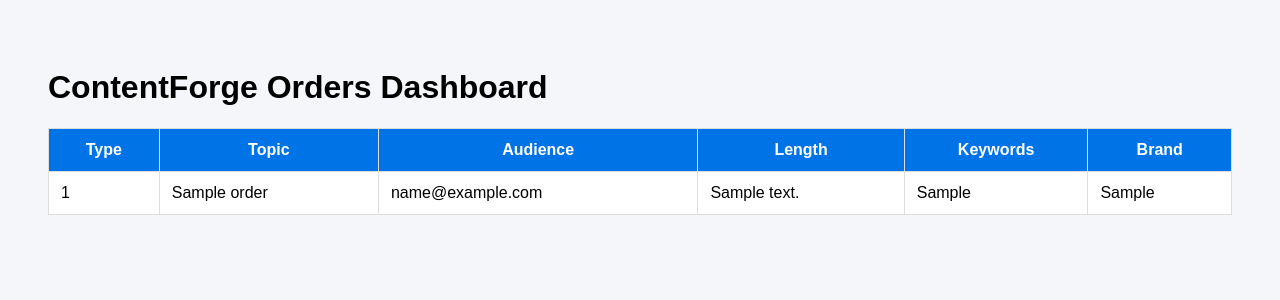
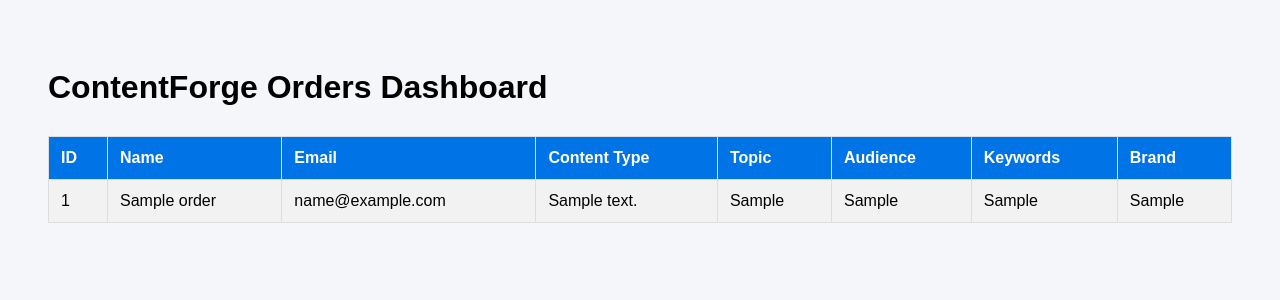
Before and after one commit to Manojg4599/blog-system-clean, a Flask app: page /dashboard in a window 1280 px wide. Shown: the top 300 px of the page. Run offline with Flask 3, Linux system fonts and the light colour scheme; tables that the repository leaves empty hold one stand-in row (values such as "Sample post").

Commit message:
Update dashboard.html

```diff
--- a/templates/dashboard.html
+++ b/templates/dashboard.html
@@ -13,6 +13,10 @@ background:#f4f6f9;
 padding:40px;
 }
 
+h1{
+margin-bottom:30px;
+}
+
 table{
 width:100%;
 border-collapse:collapse;
@@ -22,11 +26,16 @@ background:white;
 th,td{
 padding:12px;
 border:1px solid #ddd;
+text-align:left;
 }
 
 th{
 background:#0073e6;
 color:white;
+}
+
+tr:nth-child(even){
+background:#f2f2f2;
 }
 
 </style>
@@ -40,10 +49,12 @@ color:white;
 <table>
 
 <tr>
-<th>Type</th>
+<th>ID</th>
+<th>Name</th>
+<th>Email</th>
+<th>Content Type</th>
 <th>Topic</th>
 <th>Audience</th>
-<th>Length</th>
 <th>Keywords</th>
 <th>Brand</th>
 </tr>
@@ -52,12 +63,14 @@ color:white;
 
 <tr>
 
-<td>{{order[0]}}</td>
-<td>{{order[1]}}</td>
-<td>{{order[2]}}</td>
-<td>{{order[3]}}</td>
-<td>{{order[4]}}</td>
-<td>{{order[5]}}</td>
+<td>{{order["id"]}}</td>
+<td>{{order["name"]}}</td>
+<td>{{order["email"]}}</td>
+<td>{{order["content_type"]}}</td>
+<td>{{order["topic"]}}</td>
+<td>{{order["audience"]}}</td>
+<td>{{order["keywords"]}}</td>
+<td>{{order["brand"]}}</td>
 
 </tr>
 
@@ -66,4 +79,5 @@ color:white;
 </table>
 
 </body>
+
 </html>
```
